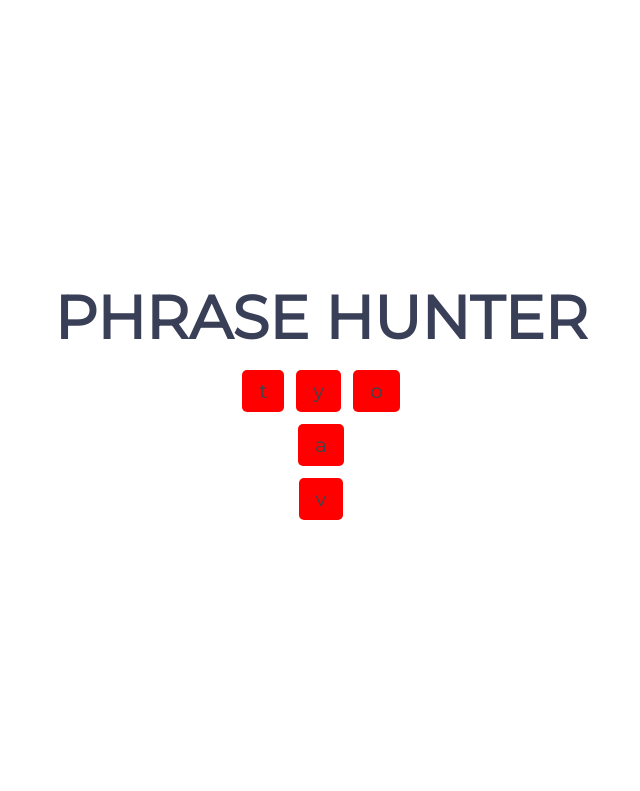
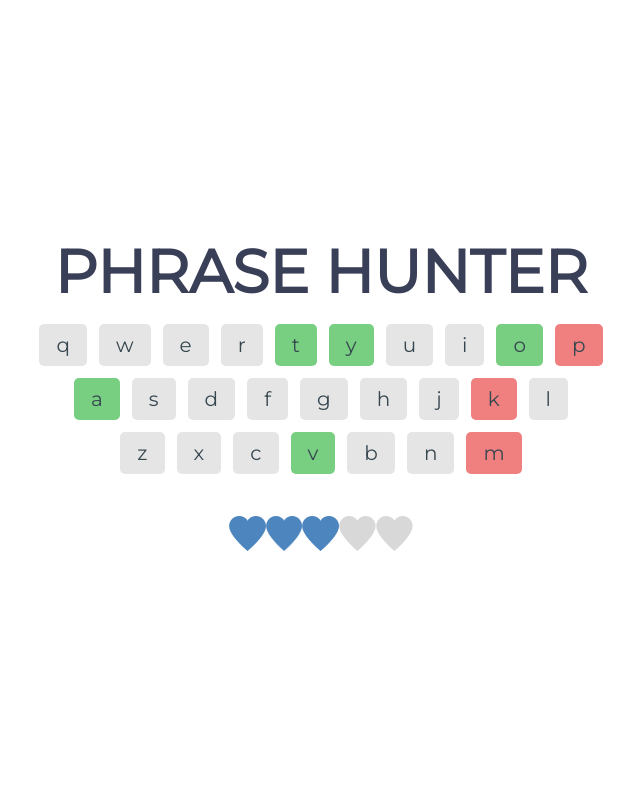
Before and after one commit to ranwang21/php_oop_game, a PHP site: page /play.php in a window 1280 px wide. Shown: the top 791 px of the page, without its empty margins (319-959 px from the left). Run offline with PHP 8.4, Linux system fonts and the light colour scheme.

Commit message:
add: kyeboard html scoreboard html

```diff
--- a/css/styles.css
+++ b/css/styles.css
@@ -64,10 +64,6 @@ input[type=submit].incorrect {
 }
 input[type=submit].correct {
   background-color: var(--color-win);
-}
-
-.correct{
-  background: red;
 }
 
 #btn__reset {
@@ -171,6 +167,13 @@ input[type=submit].correct {
   border-right: solid 3px rgba(0, 0, 0, 0);
 }
 
+.correct{
+  background-color: #78CF82;
+}
+
+.incorrect{
+  background-color: lightcoral;
+}
 
 /* Overlay */
 
--- a/inc/Game.php
+++ b/inc/Game.php
@@ -2,7 +2,7 @@
 
 class Game{
     private $phrase;
-    private $lives = 5;
+    private $lives = 3;
 
     /**
      * --tested
@@ -21,10 +21,6 @@ class Game{
     {
         return $this->phrase;
     }
-
-
-
-
 
     /**
      * --tested
@@ -73,9 +69,8 @@ class Game{
     }
 
     /**
-     * -- Underconstruction
      * -- Tested
-     * @return string -> html for keyboard according to the keys' state (correct, incorrect, selected)
+     * @return string -> html for keyboard according to the keys' state (correct, incorrect, unselected)
      */
     public function displayKeyboard()
     {
@@ -89,6 +84,10 @@ class Game{
         foreach ($firstRow as $letter){
             if(in_array($letter , array_map('strtolower', $this->phrase->getSelected())) && in_array($letter, array_map("strtolower", str_split($this->phrase->getCurrentPhrase())))){
                 $keyboardHtml = $keyboardHtml . "<button type='submit' class='key correct' disabled>$letter</button>";
+            }else if(in_array($letter , array_map('strtolower', $this->phrase->getSelected())) && !in_array($letter, array_map("strtolower", str_split($this->phrase->getCurrentPhrase())))){
+                $keyboardHtml = $keyboardHtml . "<button type='submit' class='key incorrect' disabled>$letter</button>";
+            }else if(!in_array($letter , array_map('strtolower', $this->phrase->getSelected()))){
+                $keyboardHtml = $keyboardHtml . "<button class=\"key\">$letter</button>";
             }
         }
 
@@ -98,8 +97,11 @@ class Game{
 
         foreach ($secondRow as $letter){
             if(in_array($letter , array_map('strtolower', $this->phrase->getSelected())) && in_array($letter, array_map("strtolower", str_split($this->phrase->getCurrentPhrase())))){
-
                 $keyboardHtml = $keyboardHtml . "<button type='submit' class='key correct' disabled>$letter</button>";
+            } else if(in_array($letter , array_map('strtolower', $this->phrase->getSelected())) && !in_array($letter, array_map("strtolower", str_split($this->phrase->getCurrentPhrase())))){
+                $keyboardHtml = $keyboardHtml . "<button type='submit' class='key incorrect' disabled>$letter</button>";
+            }else if(!in_array($letter , array_map('strtolower', $this->phrase->getSelected()))){
+                $keyboardHtml = $keyboardHtml . "<button class=\"key\">$letter</button>";
             }
         }
 
@@ -110,15 +112,31 @@ class Game{
         foreach ($thirdRow as $letter){
             if(in_array($letter , array_map('strtolower', $this->phrase->getSelected())) && in_array($letter, array_map("strtolower", str_split($this->phrase->getCurrentPhrase())))){
                 $keyboardHtml = $keyboardHtml . "<button type='submit' class='key correct' disabled>$letter</button>";
+            }else if(in_array($letter , array_map('strtolower', $this->phrase->getSelected())) && !in_array($letter, array_map("strtolower", str_split($this->phrase->getCurrentPhrase())))){
+                $keyboardHtml = $keyboardHtml . "<button type='submit' class='key incorrect' disabled>$letter</button>";
+            } else if(!in_array($letter , array_map('strtolower', $this->phrase->getSelected()))){
+                $keyboardHtml = $keyboardHtml . "<button class=\"key\">$letter</button>";
             }
         }
 
         $keyboardHtml = $keyboardHtml . "</div></div>";
-
         return $keyboardHtml;
-
     }
 
+    /**
+     * -- TESTED
+     * display score (hearts)
+     * @return string -> html to display live and lost hearts
+     */
     public function displayScore()
-    {}
+    {
+        $scoreBoardHtml = "<div id=\"scoreboard\" class=\"section\"><ol>";
+        for($i = 0; $i < $this->lives; $i ++){
+            $scoreBoardHtml = $scoreBoardHtml . "<li class=\"tries\"><img src='../images/liveHeart.png' height='35px' widght='30px' alt='live-heart-icon'></li>";
+        }
+        for($i = 0; $i < (5 - $this->lives); $i++){
+            $scoreBoardHtml = $scoreBoardHtml . "<li class=\"tries\"><img src='../images/lostHeart.png' height='35px' widght='30px' alt='lost-heart-icon'></li>";
+        }
+        return $scoreBoardHtml;
+    }
 }
--- a/inc/Phrase.php
+++ b/inc/Phrase.php
@@ -8,7 +8,7 @@ class Phrase
         "today is a very good day"
     ];
     private $currentPhrase = "";
-    private $selected = ["T", "o", "y", "A", "v"];
+    private $selected = ["T", "o", "y", "A", "v", "k", "p", "m"];
 
     /**
      * --tested
--- a/play.php
+++ b/play.php
@@ -23,6 +23,7 @@ $game = new Game(new Phrase());
         <form action="play.php" method="get">
             <?php  echo $game->displayKeyboard(); ?>
         </form>
+        <?php echo $game->displayScore();?>
     </div>
 </div>
 
--- a/test.php
+++ b/test.php
@@ -6,4 +6,4 @@ $game = new Game(new Phrase());
 
 // var_dump($game->displayKeyboard());
 
-var_dump($game->displayKeyboard());
+echo $game->displayScore();
```
